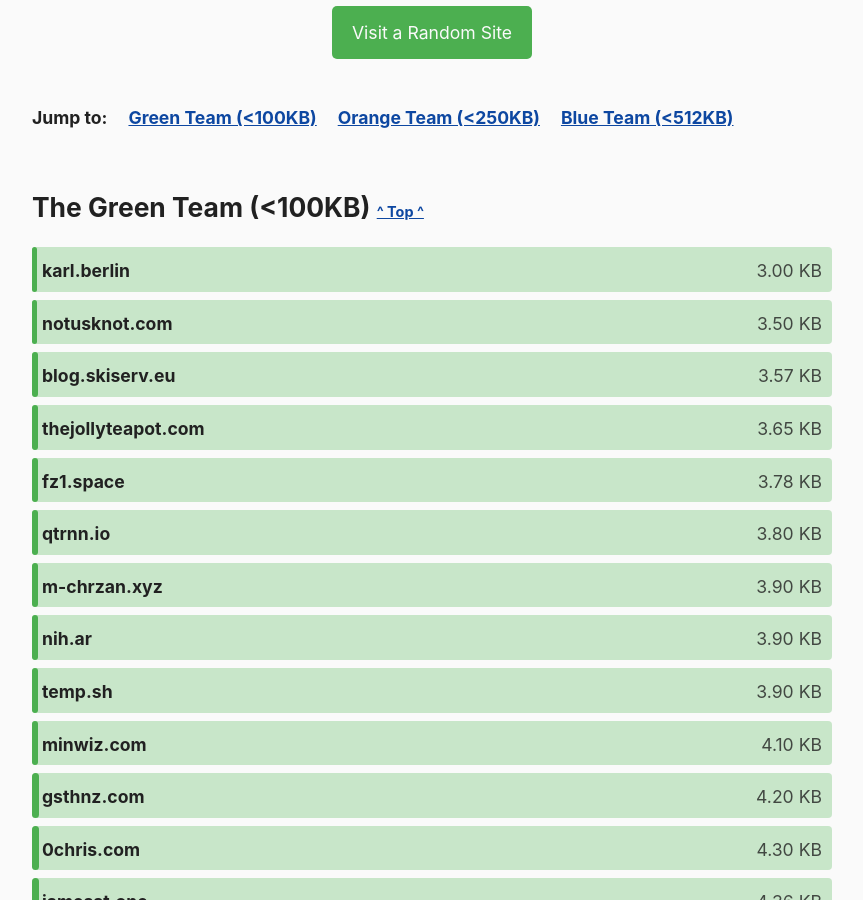
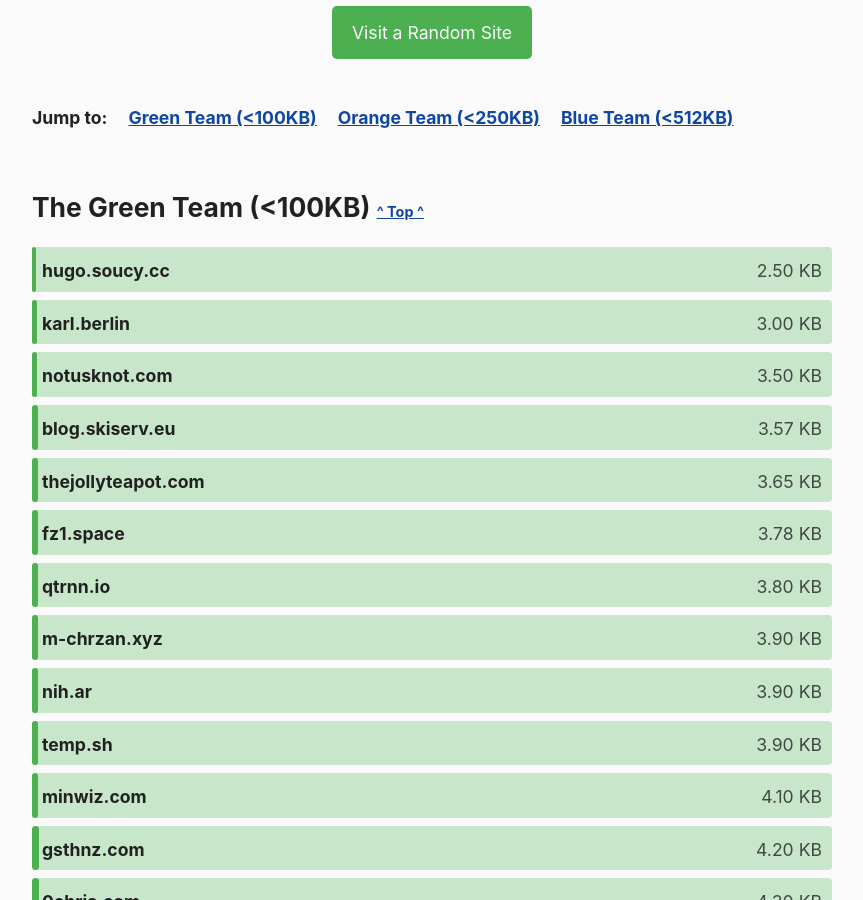
Before and after one commit to kevquirk/512kb.club, a Jekyll site: the page built from index.md, in a window 1280 px wide and 900 px high, scrolled down 1060 px. Shown: the whole window, without its empty margins (208-1071 px from the left). Built offline with Jekyll 4.4.1, drawn with Linux system fonts in a browser that asks for light colours.

Commit message:
Add hugo.soucy.cc

```diff
--- a/_data/sites.yml
+++ b/_data/sites.yml
@@ -2921,3 +2921,8 @@
   url: https://zwbetz.com/
   size: 67.8
   last_checked: 2022-07-20
+
+- domain: hugo.soucy.cc
+  url: https://hugo.soucy.cc/
+  size: 2.5
+  last_checked: 2023-03-15
```
